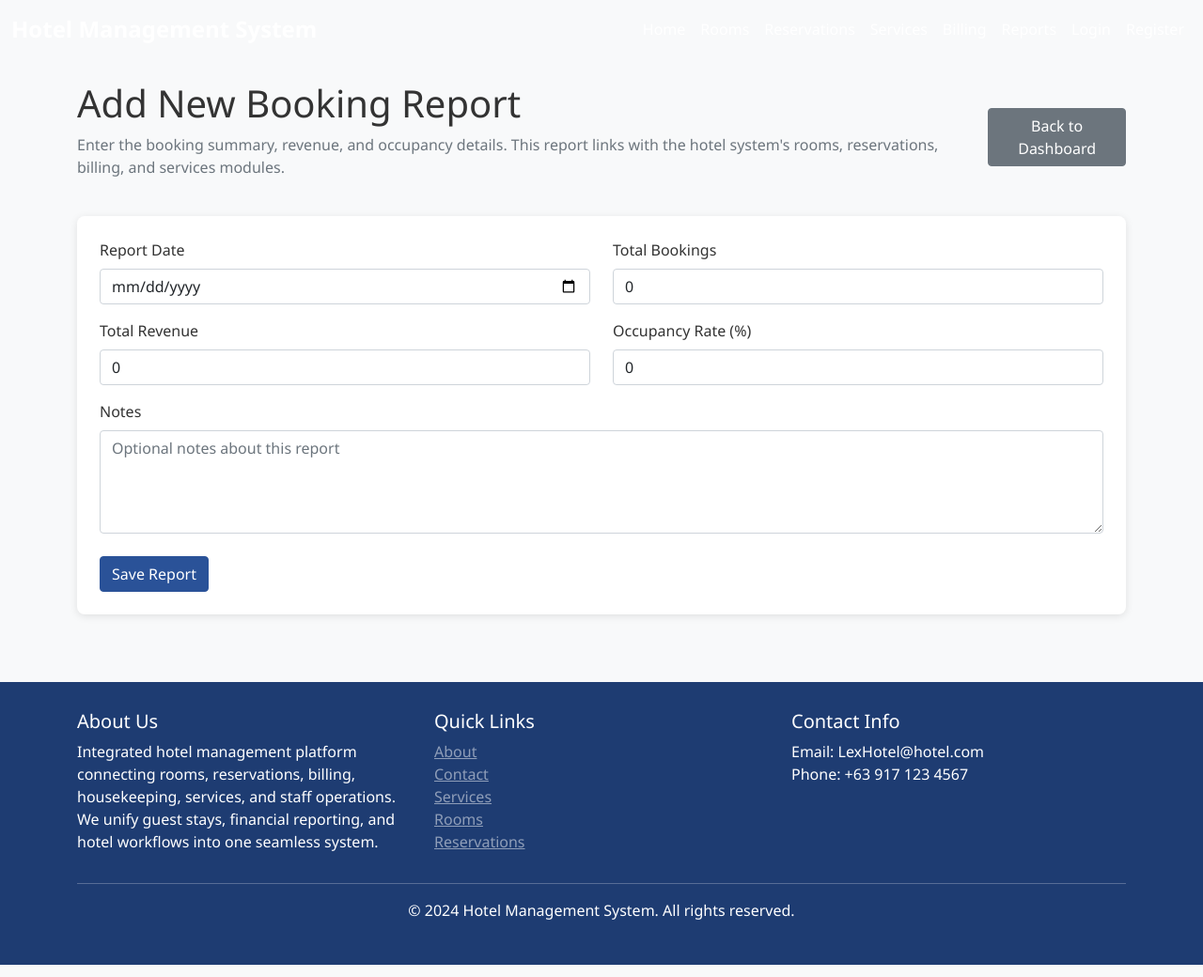
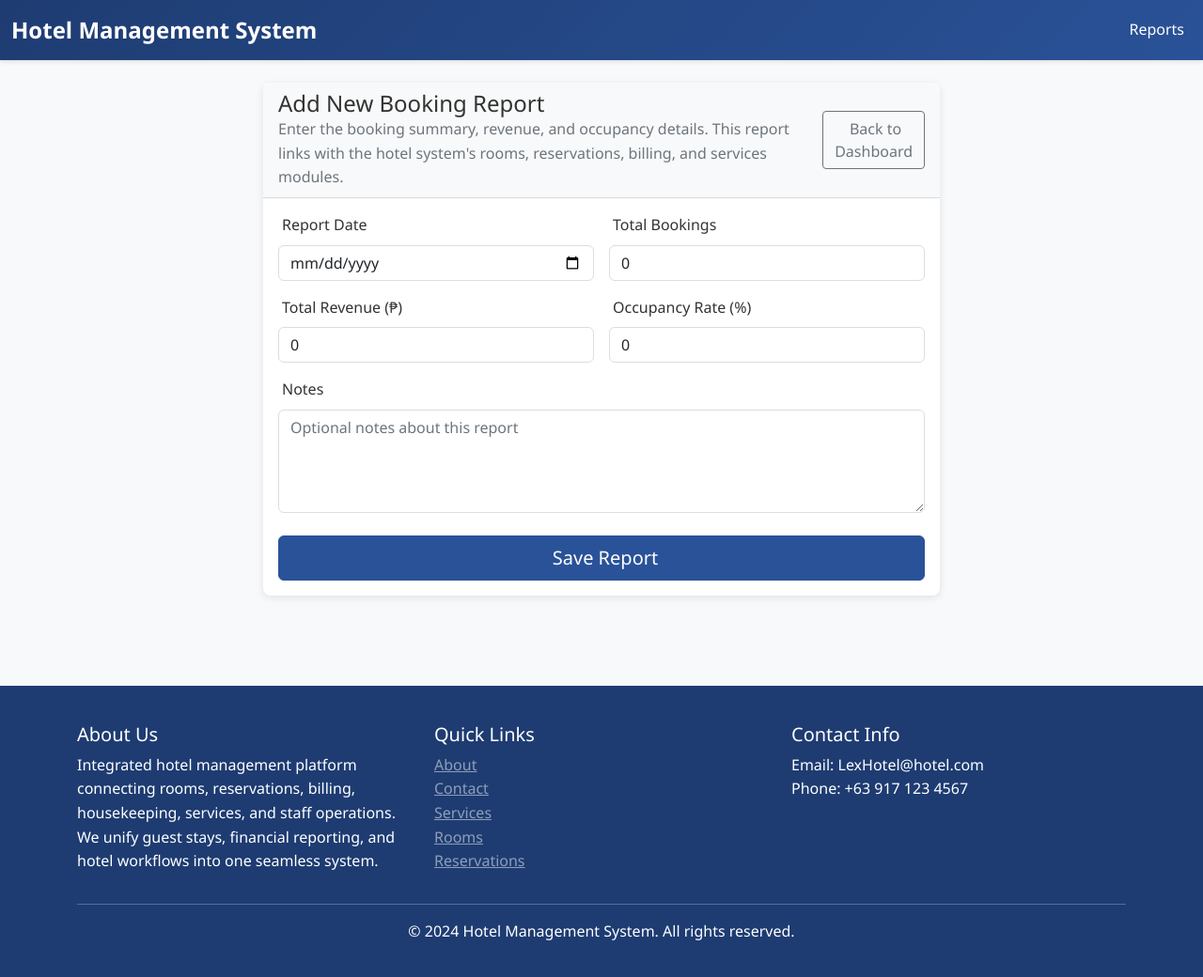
Before and after one commit to chieeng/DjangoIM, a Django app: page /addNewReport/ in a window 1280 px wide. Shown: the whole page at 94% size. Run offline with Django 4.2, Linux system fonts and the light colour scheme; parts of the project's set-up code (start-up, migrations or seed data) failed here and were passed over.

Commit message:
Update UI: improve navbar, spacing, and form layout

```diff
--- a/hotel_system_new/reports/templates/reports/addNewReport.html
+++ b/hotel_system_new/reports/templates/reports/addNewReport.html
@@ -3,50 +3,89 @@
 {% block title %}Add New Booking Report{% endblock %}
 
 {% block content %}
-<div class="py-4">
-    <div class="d-flex justify-content-between align-items-center mb-4">
-        <div>
-            <h1>Add New Booking Report</h1>
-            <p class="text-muted">Enter the booking summary, revenue, and occupancy details. This report links with the hotel system's rooms, reservations, billing, and services modules.</p>
-        </div>
-        <a href="{% url 'reports:index' %}" class="btn btn-secondary">Back to Dashboard</a>
-    </div>
+<div class="container-fluid py-4">
+    <div class="row justify-content-center">
+        <div class="col-lg-8">
+            <div class="card">
+                <div class="card-header bg-light">
+                    <div class="d-flex justify-content-between align-items-center">
+                        <div>
+                            <h4 class="card-title mb-0">Add New Booking Report</h4>
+                            <p class="text-muted mb-0">Enter the booking summary, revenue, and occupancy details. This report links with the hotel system's rooms, reservations, billing, and services modules.</p>
+                        </div>
+                        <a href="{% url 'reports:index' %}" class="btn btn-outline-secondary">
+                            <i class="bi bi-arrow-left me-1"></i>Back to Dashboard
+                        </a>
+                    </div>
+                </div>
+                <div class="card-body">
+                    <form method="post" novalidate>
+                        {% csrf_token %}
+                        {% if form.non_field_errors %}
+                        <div class="alert alert-danger">
+                            {% for error in form.non_field_errors %}
+                            <p class="mb-0">{{ error }}</p>
+                            {% endfor %}
+                        </div>
+                        {% endif %}
 
-    <div class="card p-4">
-        <form method="post" novalidate>
-            {% csrf_token %}
-            {{ form.non_field_errors }}
-            <div class="row gy-3">
-                <div class="col-md-6">
-                    <label class="form-label" for="id_report_date">Report Date</label>
-                    {{ form.report_date }}
-                    {{ form.report_date.errors }}
-                </div>
-                <div class="col-md-6">
-                    <label class="form-label" for="id_total_bookings">Total Bookings</label>
-                    {{ form.total_bookings }}
-                    {{ form.total_bookings.errors }}
-                </div>
-                <div class="col-md-6">
-                    <label class="form-label" for="id_revenue">Total Revenue</label>
-                    {{ form.revenue }}
-                    {{ form.revenue.errors }}
-                </div>
-                <div class="col-md-6">
-                    <label class="form-label" for="id_occupancy_rate">Occupancy Rate (%)</label>
-                    {{ form.occupancy_rate }}
-                    {{ form.occupancy_rate.errors }}
-                </div>
-                <div class="col-12">
-                    <label class="form-label" for="id_notes">Notes</label>
-                    {{ form.notes }}
-                    {{ form.notes.errors }}
+                        <div class="row g-3">
+                            <div class="col-md-6">
+                                <label for="{{ form.report_date.id_for_label }}" class="form-label fw-semibold">
+                                    <i class="bi bi-calendar-event me-1"></i>Report Date
+                                </label>
+                                {{ form.report_date }}
+                                {% if form.report_date.errors %}
+                                <div class="text-danger small">{{ form.report_date.errors.0 }}</div>
+                                {% endif %}
+                            </div>
+                            <div class="col-md-6">
+                                <label for="{{ form.total_bookings.id_for_label }}" class="form-label fw-semibold">
+                                    <i class="bi bi-people me-1"></i>Total Bookings
+                                </label>
+                                {{ form.total_bookings }}
+                                {% if form.total_bookings.errors %}
+                                <div class="text-danger small">{{ form.total_bookings.errors.0 }}</div>
+                                {% endif %}
+                            </div>
+                            <div class="col-md-6">
+                                <label for="{{ form.revenue.id_for_label }}" class="form-label fw-semibold">
+                                    <i class="bi bi-cash me-1"></i>Total Revenue (₱)
+                                </label>
+                                {{ form.revenue }}
+                                {% if form.revenue.errors %}
+                                <div class="text-danger small">{{ form.revenue.errors.0 }}</div>
+                                {% endif %}
+                            </div>
+                            <div class="col-md-6">
+                                <label for="{{ form.occupancy_rate.id_for_label }}" class="form-label fw-semibold">
+                                    <i class="bi bi-percent me-1"></i>Occupancy Rate (%)
+                                </label>
+                                {{ form.occupancy_rate }}
+                                {% if form.occupancy_rate.errors %}
+                                <div class="text-danger small">{{ form.occupancy_rate.errors.0 }}</div>
+                                {% endif %}
+                            </div>
+                            <div class="col-12">
+                                <label for="{{ form.notes.id_for_label }}" class="form-label fw-semibold">
+                                    <i class="bi bi-chat-dots me-1"></i>Notes
+                                </label>
+                                {{ form.notes }}
+                                {% if form.notes.errors %}
+                                <div class="text-danger small">{{ form.notes.errors.0 }}</div>
+                                {% endif %}
+                            </div>
+                        </div>
+
+                        <div class="d-grid mt-4">
+                            <button type="submit" class="btn btn-primary btn-lg">
+                                <i class="bi bi-check-circle me-2"></i>Save Report
+                            </button>
+                        </div>
+                    </form>
                 </div>
             </div>
-            <div class="mt-4">
-                <button type="submit" class="btn btn-primary">Save Report</button>
-            </div>
-        </form>
+        </div>
     </div>
 </div>
 {% endblock %}
--- a/hotel_system_new/rooms/models.py
+++ b/hotel_system_new/rooms/models.py
@@ -126,7 +126,7 @@ class Room(models.Model):
         ]
         constraints = [
             models.CheckConstraint(
-                check=models.Q(floor_number__gte=1),
+                condition=models.Q(floor_number__gte=1),
                 name='valid_floor_number'
             ),
         ]
--- a/hotel_system_new/templates/base.html
+++ b/hotel_system_new/templates/base.html
@@ -18,16 +18,19 @@
             font-family: 'Segoe UI', Tahoma, Geneva, Verdana, sans-serif;
             color: var(--text-color);
             background-color: var(--light-bg);
+            line-height: 1.6;
         }
 
-        navbar {
+        .navbar {
             background: linear-gradient(135deg, var(--primary-color) 0%, var(--secondary-color) 100%);
             box-shadow: 0 2px 4px rgba(0,0,0,0.1);
+            padding: 0.5rem 0;
         }
 
         .nav-link {
             color: #fff !important;
             transition: color 0.3s ease;
+            font-weight: 500;
         }
 
         .nav-link:hover {
@@ -43,6 +46,8 @@
         .btn-primary {
             background-color: var(--secondary-color);
             border-color: var(--secondary-color);
+            border-radius: 6px;
+            padding: 0.5rem 1rem;
         }
 
         .btn-primary:hover {
@@ -50,28 +55,23 @@
             border-color: var(--primary-color);
         }
 
-        .btn-accent {
-            background-color: var(--accent-color);
-            border-color: var(--accent-color);
-            color: #fff;
-        }
-
-        .btn-accent:hover {
-            background-color: #e67e22;
-            border-color: #e67e22;
+        .btn-secondary {
+            border-radius: 6px;
+            padding: 0.5rem 1rem;
         }
 
         footer {
             background-color: var(--primary-color);
             color: #fff;
             margin-top: 50px;
-            padding: 30px 0;
+            padding: 40px 0 20px;
         }
 
         .card {
             border: none;
             box-shadow: 0 2px 8px rgba(0,0,0,0.1);
             border-radius: 8px;
+            margin-bottom: 1.5rem;
         }
 
         .alert {
@@ -79,9 +79,29 @@
             border-radius: 8px;
         }
 
+        .form-control {
+            border-radius: 6px;
+            border: 1px solid #ddd;
+        }
+
         .form-control:focus {
             border-color: var(--secondary-color);
             box-shadow: 0 0 0 0.2rem rgba(42, 82, 152, 0.25);
+        }
+
+        .table {
+            border-radius: 8px;
+            overflow: hidden;
+        }
+
+        .table thead th {
+            background-color: var(--secondary-color);
+            color: white;
+            border: none;
+        }
+
+        .table tbody tr:hover {
+            background-color: #f1f3f4;
         }
     </style>
     {% block extra_css %}{% endblock %}
@@ -97,21 +117,6 @@
             <div class="collapse navbar-collapse" id="navbarNav">
                 <ul class="navbar-nav ms-auto">
                     <li class="nav-item">
-                        <a class="nav-link" href="{% url 'reports:index' %}">Home</a>
-                    </li>
-                    <li class="nav-item">
-                        <a class="nav-link" href="{% url 'rooms:room_list' %}">Rooms</a>
-                    </li>
-                    <li class="nav-item">
-                        <a class="nav-link" href="{% url 'reservations:reservation_list' %}">Reservations</a>
-                    </li>
-                    <li class="nav-item">
-                        <a class="nav-link" href="{% url 'services:service_list' %}">Services</a>
-                    </li>
-                    <li class="nav-item">
-                        <a class="nav-link" href="{% url 'billing:invoice_list' %}">Billing</a>
-                    </li>
-                    <li class="nav-item">
                         <a class="nav-link" href="{% url 'reports:index' %}">Reports</a>
                     </li>
                     {% if user.is_authenticated %}
@@ -126,13 +131,6 @@
                                 <li><hr class="dropdown-divider"></li>
                                 <li><a class="dropdown-item" href="{% url 'accounts:logout' %}">Logout</a></li>
                             </ul>
-                        </li>
-                    {% else %}
-                        <li class="nav-item">
-                            <a class="nav-link" href="{% url 'accounts:login' %}">Login</a>
-                        </li>
-                        <li class="nav-item">
-                            <a class="nav-link" href="{% url 'accounts:register' %}">Register</a>
                         </li>
                     {% endif %}
                 </ul>
```
Also changed, not shown: hotel_system_new/reports/templates/reports/index.html (+44 -25 lines), hotel_system_new/rooms/migrations/0002_alter_room_options_alter_roomassignment_options_and_more.py.
